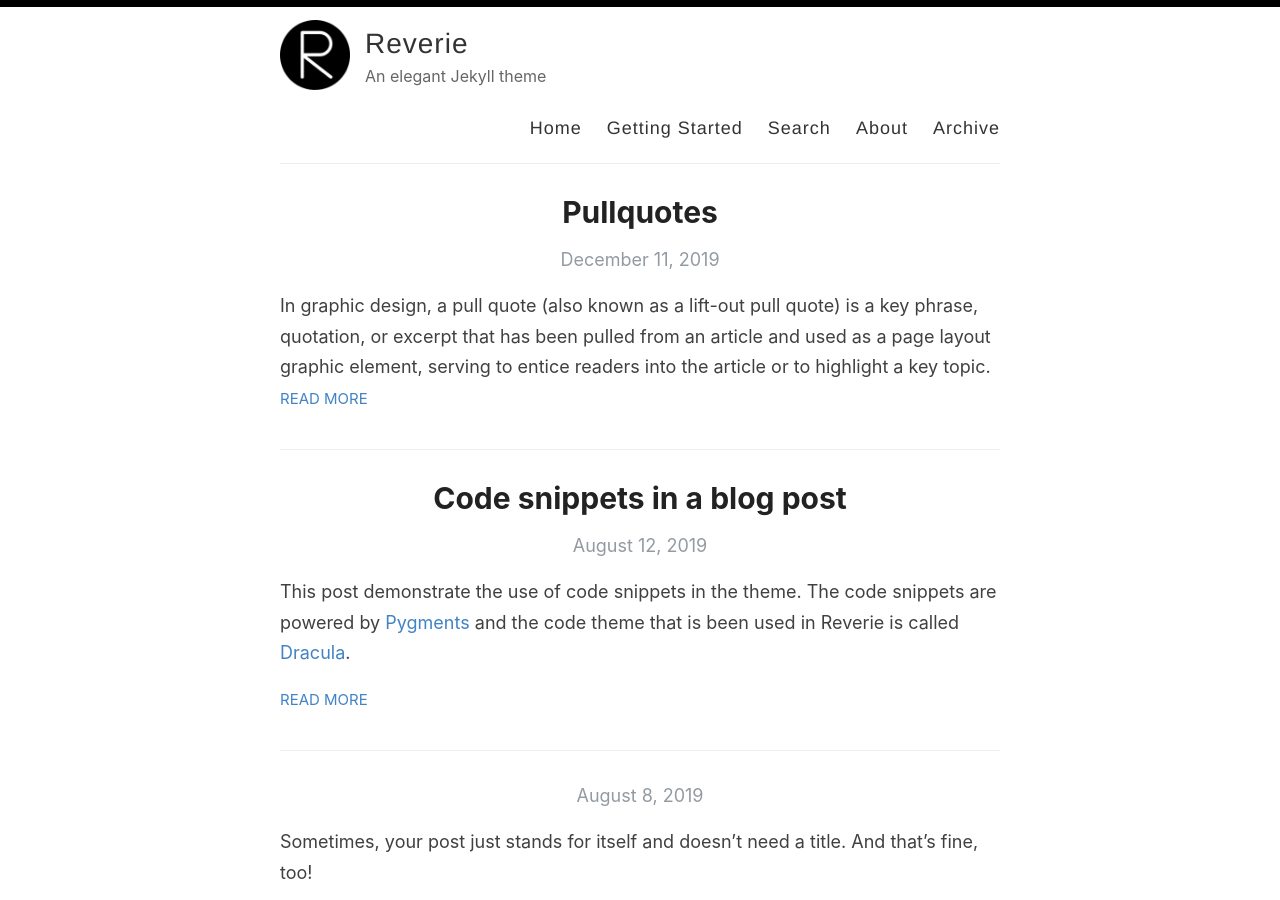
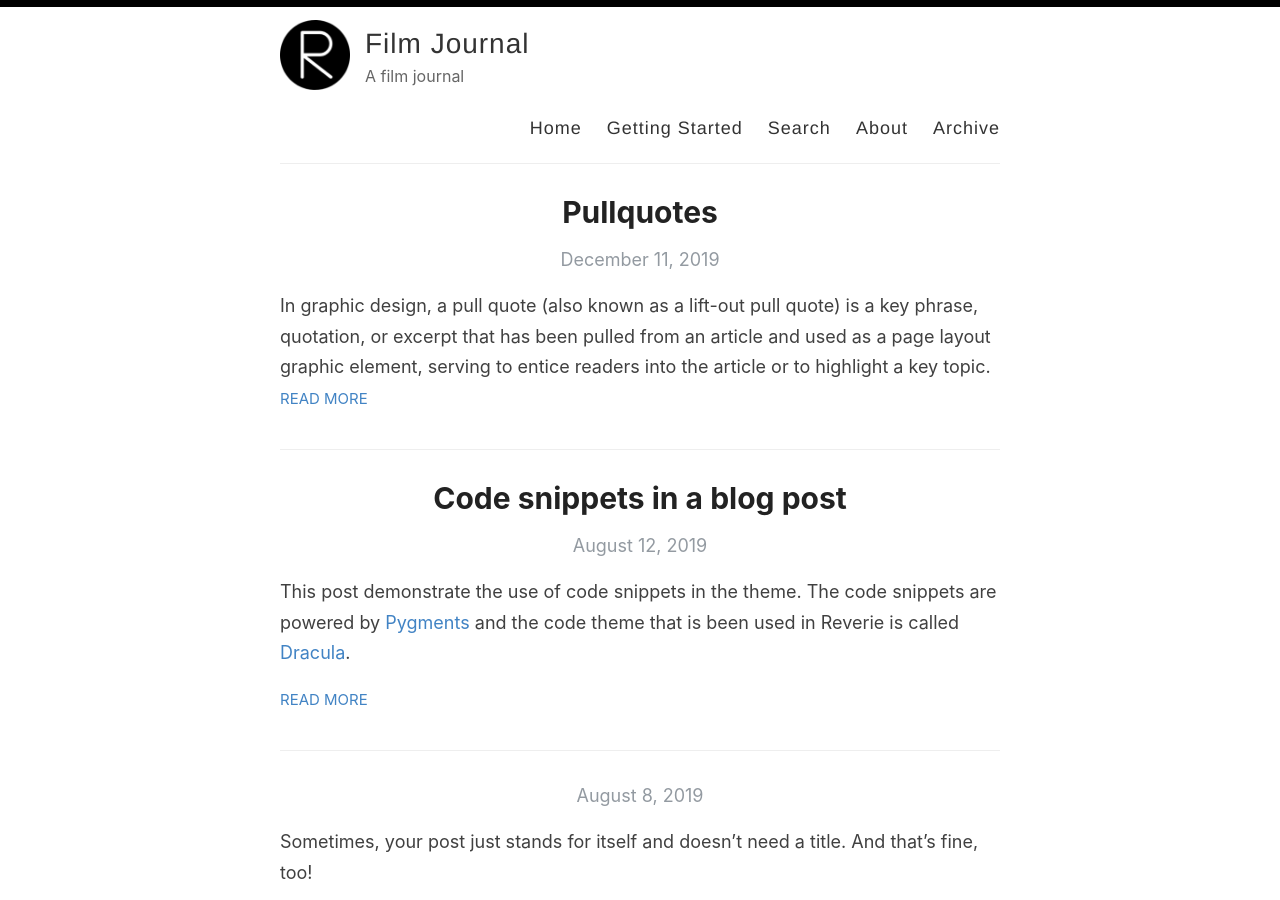
Before and after one commit to ashepherd/finance-blog, a Jekyll site: the page built from index.html, in a window 1280 px wide and 900 px high. Built offline with Jekyll 4.4.1, drawn with Linux system fonts in a browser that asks for light colours; the list of posts is cut into pages by our own code.

Commit message:
Update _config.yml

```diff
--- a/_config.yml
+++ b/_config.yml
@@ -3,13 +3,13 @@
 #
 
 # Name of your site (displayed in the header)
-name: Reverie
+name: Film Journal
 
 # Name of the author
-author: Amit Merchant
+author: Adam Shepherd
 
 # Short bio or description (displayed in the header)
-description: An elegant Jekyll theme
+description: A film journal
 
 # URL of your avatar or profile pic (you could use your GitHub profile pic)
 avatar: /images/reverie.png
@@ -21,15 +21,15 @@ avatar: /images/reverie.png
 # Includes an icon in the footer for each username you enter
 footer-links:
   dribbble:
-  email: amit.d.merchant@gmail.com
+  email:
   facebook:
   flickr:
-  github: amitmerchant1990/reverie
+  github:
   instagram:
   linkedin:
   pinterest:
   rss: rss
-  twitter: amit_merchant
+  twitter:
   stackoverflow:
   youtube: # channel/<your_long_string> or user/<user-name>
   googleplus: # anything in your profile username that comes after plus.google.com/
@@ -41,21 +41,21 @@ footer-links:
 disqus:
 
 # Enter your Google Analytics web tracking code (e.g. UA-2110908-2) to activate tracking
-google_analytics: UA-43339302-11
+google_analytics: # UA-43339302-11
 
 # For newer "GA4" analytics, use the following instead of the "UA" entry above
 #google_analytics_ga4: G-GABC1DEFG
 
 # Your website URL (e.g. http://amitmerchant1990.github.io or http://www.amitmerchant.com)
 # Used for Sitemap.xml and your RSS feed
-url: http://www.amitmerchant.com/reverie
-enforce_ssl: https://www.amitmerchant.com/reverie
+url: http://film.adamshepherd.net
+enforce_ssl: https://film.adamshepherd.net
 
 # If you're hosting your site at a Project repository on GitHub pages
 # (http://yourusername.github.io/repository-name)
 # and NOT your User repository (http://yourusername.github.io)
 # then add in the baseurl here, like this: "/repository-name"
-baseurl: "/reverie"
+baseurl: "/"
 
 #
 # !! You don't need to change any of the configuration flags below !!
```
